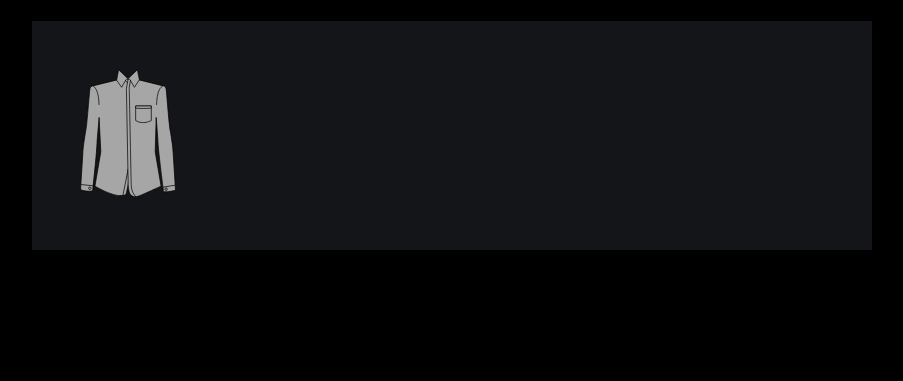
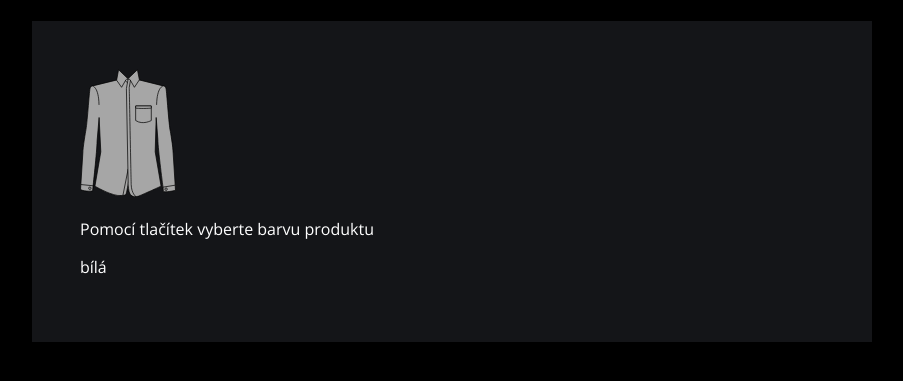
Before and after one commit to IlcaH/panske_obleky, a plain HTML site: page index.html in a window 1280 px wide. Shown: the part 267-648 px from the top of the page, without its empty margins (188-1091 px from the left). Drawn offline with nearby package versions, Linux system fonts and the light colour scheme; a web font is replaced by a local one.

Commit message:
HTML pro výběr barvy

```diff
--- a/index.html
+++ b/index.html
@@ -47,7 +47,9 @@
 				<path
 					d="m 156.49739,103.99789 h 44 v 40.839 c 0,0 -23.61,13.613 -44,0 z"
 				/>
-        <path d="m 156.49739,103.99789 h 44 v 6.097 c 0,0 -23.61,2.032 -44,0 z" />
+				<path
+					d="m 156.49739,103.99789 h 44 v 6.097 c 0,0 -23.61,2.032 -44,0 z"
+				/>
 				<path d="m 35.49739,47.99789 c 0,0 17,2 18,53" />
 				<path d="m 233.54739,48.01489 c 0,0 -17.004,1.968 -18.1,52.966" />
 				<path
@@ -60,7 +62,15 @@
 					d="m 245.54623,337.97976 a 3.4333565,3.4333565 0 0 1 -3.43336,3.43336 3.4333565,3.4333565 0 0 1 -3.43336,-3.43336 3.4333565,3.4333565 0 0 1 3.43336,-3.43335 3.4333565,3.4333565 0 0 1 3.43336,3.43335 z"
 				/>
 			</svg>
-      <div class="product__colors"></div>
+			<div class="product__colors">
+				<p>Pomocí tlačítek vyberte barvu produktu</p>
+				<div class="colors">
+					<div class="color">
+						<div class="color-box"></div>
+						<p class="color__name">bílá</p>
+					</div>
+				</div>
+			</div>
 		</div>
 	</body>
 </html>
```
Lines whose indentation alone changed are shown as unchanged.
